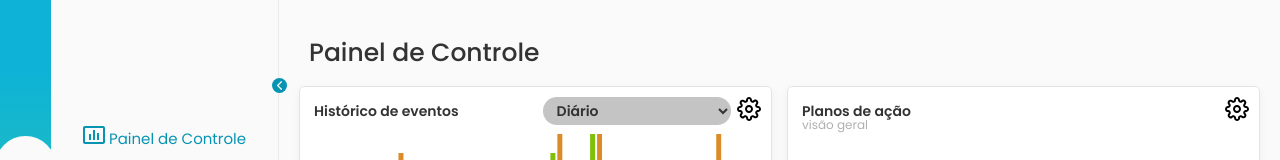
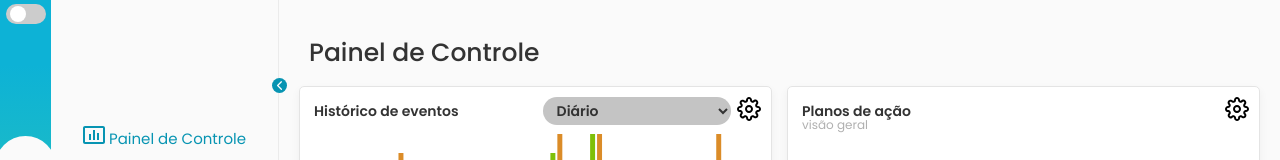
Before and after one commit to SamuelSimoes31/dashboard-trackingtrade, a React (Create React App) app in the folder dashboard/: page / in a window 1280 px wide. Shown: the top 160 px of the page. Built offline with nearby package versions, Linux system fonts and the light colour scheme; the HTML template or start-up script is replaced by a standard one.

Commit message:
theme switch added

```diff
--- /dev/null
+++ b/dashboard/src/components/SidebarMenu/Switch/index.tsx
@@ -0,0 +1,14 @@
+import React from 'react';
+
+import { Container, Slider } from './styles';
+
+const Switch = () => {
+  return (
+    <Container>
+      <input type="checkbox"/>
+      <Slider />
+    </Container>
+  );
+}
+
+export default Switch;
--- /dev/null
+++ b/dashboard/src/components/SidebarMenu/Switch/styles.ts
@@ -0,0 +1,59 @@
+import styled from 'styled-components';
+
+export const Container = styled.label`
+  z-index: 10;
+  position: relative;
+  top: 4px;
+  left: 5.5px;
+  display: inline-block;
+  width: 40px;
+  height: 20px;
+
+  input {
+    opacity: 0;
+    width: 0;
+    height: 0;
+  }
+
+  input:checked + span {
+    background-color: ${({theme}) => theme.colors.primary};
+  }
+
+  input:focus + span {
+    box-shadow: 0 0 1px ${({theme}) => theme.colors.primary};
+  }
+
+  input:checked + span:before {
+    -webkit-transform: translateX(16px);
+    -ms-transform: translateX(16px);
+    transform: translateX(16px);
+}
+
+`;
+
+export const Slider = styled.span`
+  position: absolute;
+  /* cursor: pointer; */
+  top: 0;
+  left: 0;
+  right: 0;
+  bottom: 0;
+  background-color: #ccc;
+  -webkit-transition: .4s;
+  transition: .4s;
+  border-radius: 34px;
+
+  &:before {
+    position: absolute;
+    content: "";
+    height: 16px;
+    width: 16px;
+    left: 4px;
+    bottom: 2px;
+    background-color: white;
+    -webkit-transition: .4s;
+    transition: .4s;
+    border-radius: 50%;
+  }
+
+`;
--- a/dashboard/src/components/SidebarMenu/index.tsx
+++ b/dashboard/src/components/SidebarMenu/index.tsx
@@ -4,6 +4,7 @@ import { Container, Bar } from './styles';
 import Burger from './Burger';
 import Menu from './Menu';
 import Arrow from './Arrow';
+import Switch from './Switch';
 
 const SidebarMenu = () => {
   return (
@@ -12,6 +13,7 @@ const SidebarMenu = () => {
       <Burger />
       <Menu />
       <Arrow />
+      <Switch />
     </Container>
 
   );
```
